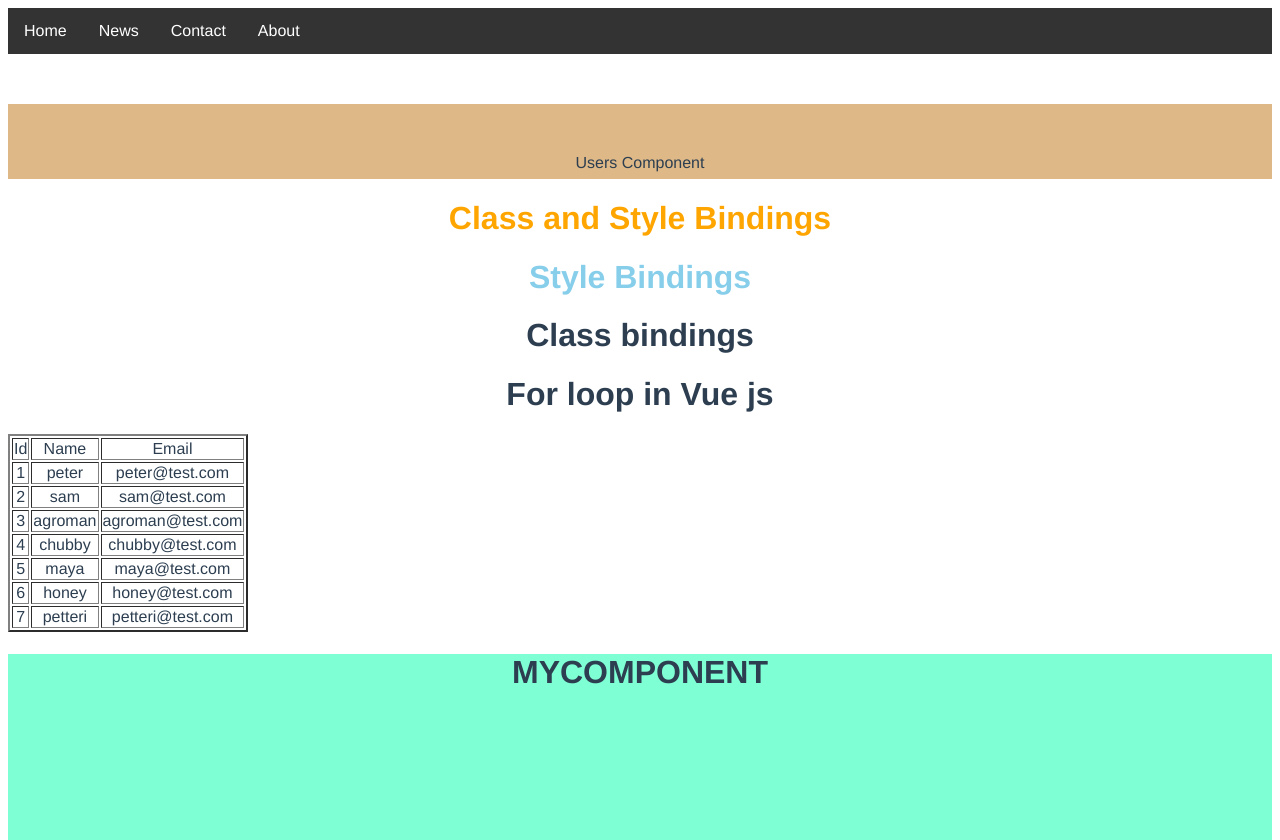
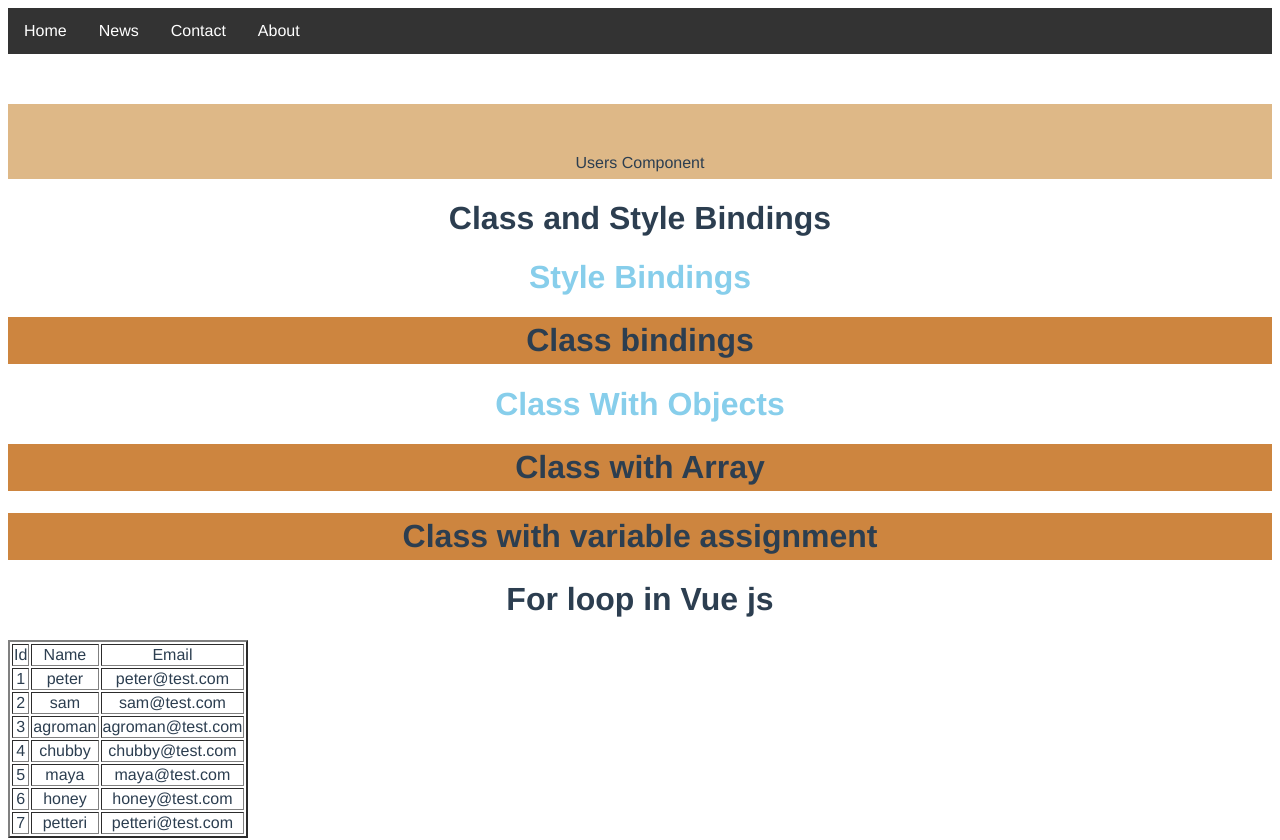
Before and after one commit to SannatKumar/vueWithNpm, a Vue app: page / in a window 1280 px wide. Shown: the top 840 px of the page. Built offline with nearby package versions, Linux system fonts and the light colour scheme.

Commit message:
new bindings added

```diff
--- a/src/components/BindClassAndStyle.vue
+++ b/src/components/BindClassAndStyle.vue
@@ -1,8 +1,11 @@
 <template>
     <div>
         <h1 class="vueStyle"> Class and Style Bindings</h1>
-        <h1 v-bind:style = "{color:'skyblue'}"> Style Bindings</h1>
-        <h1 v-bind:class = "{display: show}">Class bindings</h1>
+        <h1 v-bind:style = "{color:colorName}"> Style Bindings</h1>
+        <h1 v-bind:class = "{display: show, vueStyle: show}">Class bindings</h1>
+        <h1 v-bind:style = "{color:colorName}"> Class With Objects</h1>
+        <h1 v-bind:class = "['display', 'vueStyle']">Class with Array</h1>
+        <h1 v-bind:class = "[d, v]">Class with variable assignment</h1>
     </div>
 </template>
 
@@ -11,7 +14,11 @@ export default{
     name: 'BindClassAndStyle',
     data(){
         return{
-            message:"Hi"
+            message:"Hi",
+            colorName: 'skyblue',
+            show: true,
+            d: 'display',
+            v: 'vueStyle'
         }
     }
 
@@ -19,6 +26,10 @@ export default{
 </script>
 <style lang="css" scoped>
 .vueStyle{
-    color: orange;
+    color: 'orange';
+}
+.display{
+    background-color: peru;
+    padding: 5px;
 }
 </style>
```
